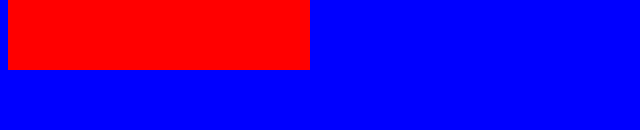
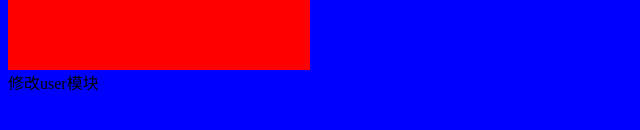
Before and after one commit to MonkeySister/git, a plain HTML site: page user.html in a window 1280 px wide. Shown: the part 140-270 px from the top of the page, without its empty margins (0-640 px from the left). Drawn offline with Linux system fonts and the light colour scheme.

Commit message:
修改了user.html

```diff
--- a/user.html
+++ b/user.html
@@ -8,5 +8,6 @@
 	</head>
 	<body>
 		<div class="box">我是user模块</div>
+		<div>修改user模块</div>
 	</body>
 </html>
```
